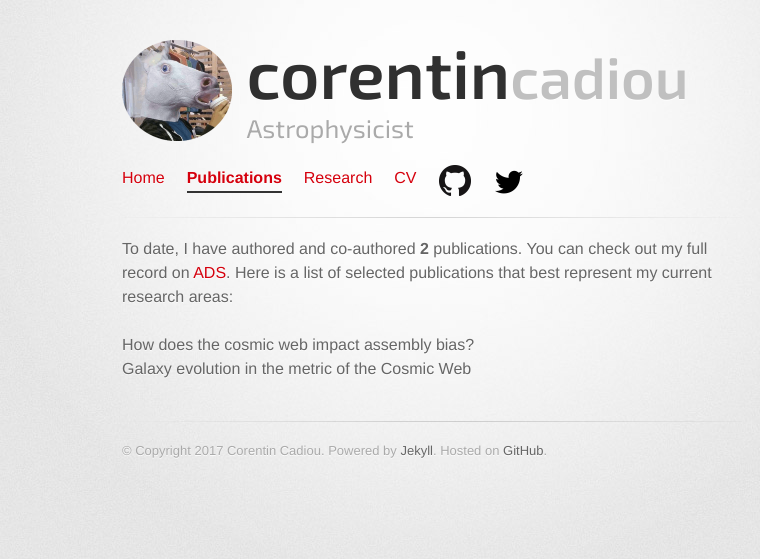
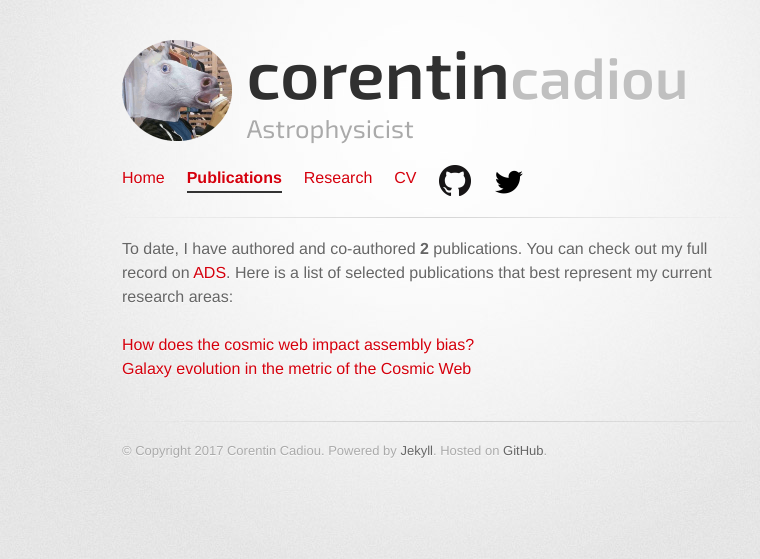
Before and after one commit to cphyc/cphyc.github.io, a Jekyll site: the page built from publications/index.html, in a window 1280 px wide. Shown: the top 559 px of the page, without its empty margins (208-968 px from the left). Built offline with Jekyll 4.4.1, drawn with Linux system fonts in a browser that asks for light colours.

Commit message:
add links to my papers

```diff
--- a/publications/index.html
+++ b/publications/index.html
@@ -5,13 +5,13 @@
 description: My Publications
 ---
 
-To date, I have authored and co-authored <b>2</b> publications<!-- , <b>0</b> of which are first-author -->. You can check out my full record on <a href="http://adsabs.harvard.edu/cgi-bin/nph-abs_connect?return_req=no_params&author=Cadiou,%20C.&db_key=PRE" target="_blank">ADS</a>.
+To date, I have authored and co-authored <b>2</b> publications. You can check out my full record on <a href="http://adsabs.harvard.edu/cgi-bin/nph-abs_connect?return_req=no_params&author=Cadiou,%20C.&db_key=PRE" target="_blank">ADS</a>.
 Here is a list of selected publications that best represent my current research areas:
 <br><br>
 <section id="first-author">
-  <div class="job">How does the cosmic web impact assembly bias?</div>
+  <div class="job"><a href="https://arxiv.org/abs/1709.00834">How does the cosmic web impact assembly bias?</a></div>
 </section>
 
 <section id="first-author">
-  <div class="job">Galaxy evolution in the metric of the Cosmic Web</div>
+  <div class="job"><a href="https://arxiv.org/abs/1710.02676">Galaxy evolution in the metric of the Cosmic Web</a></div>
 </section>
```
